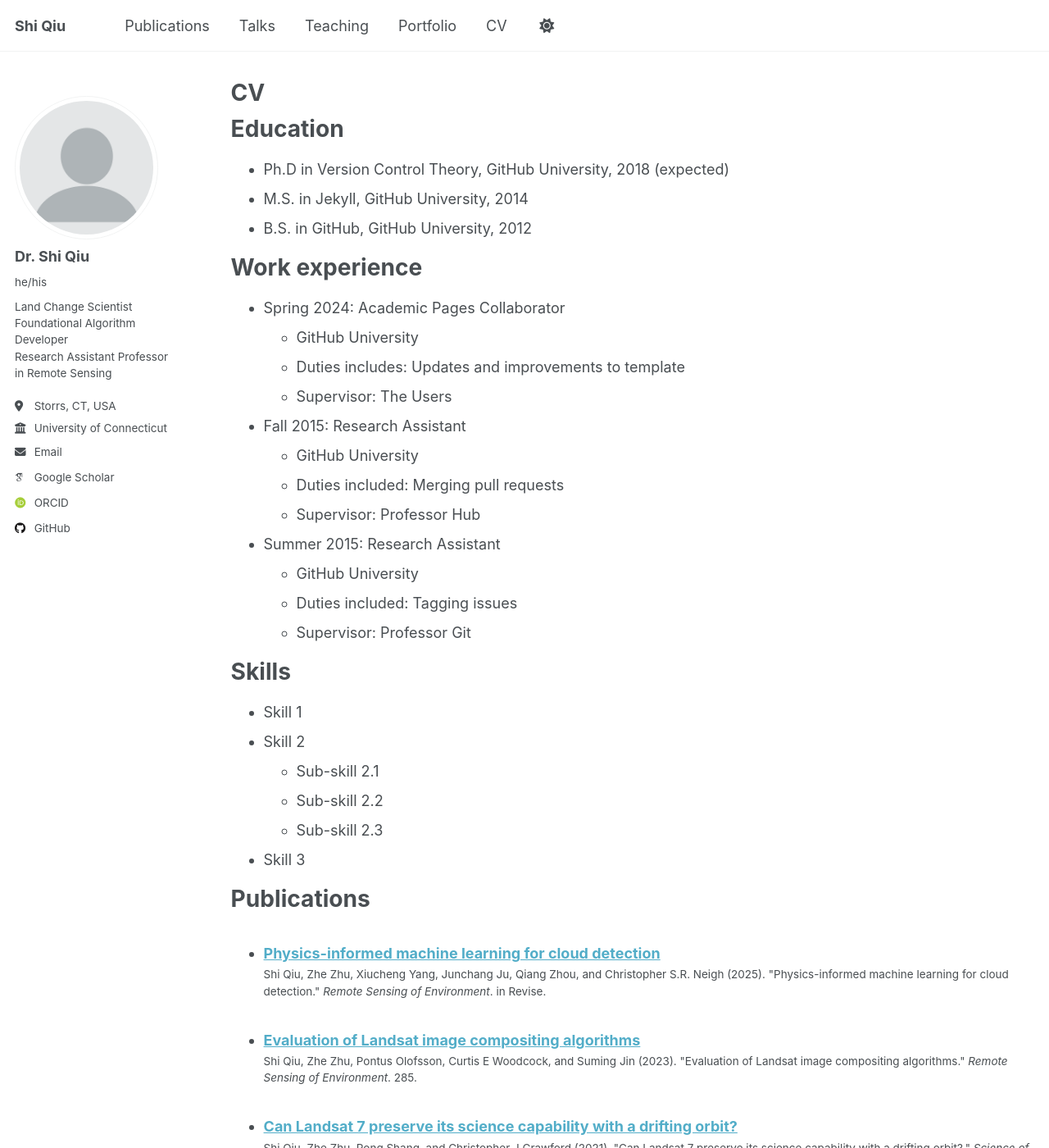
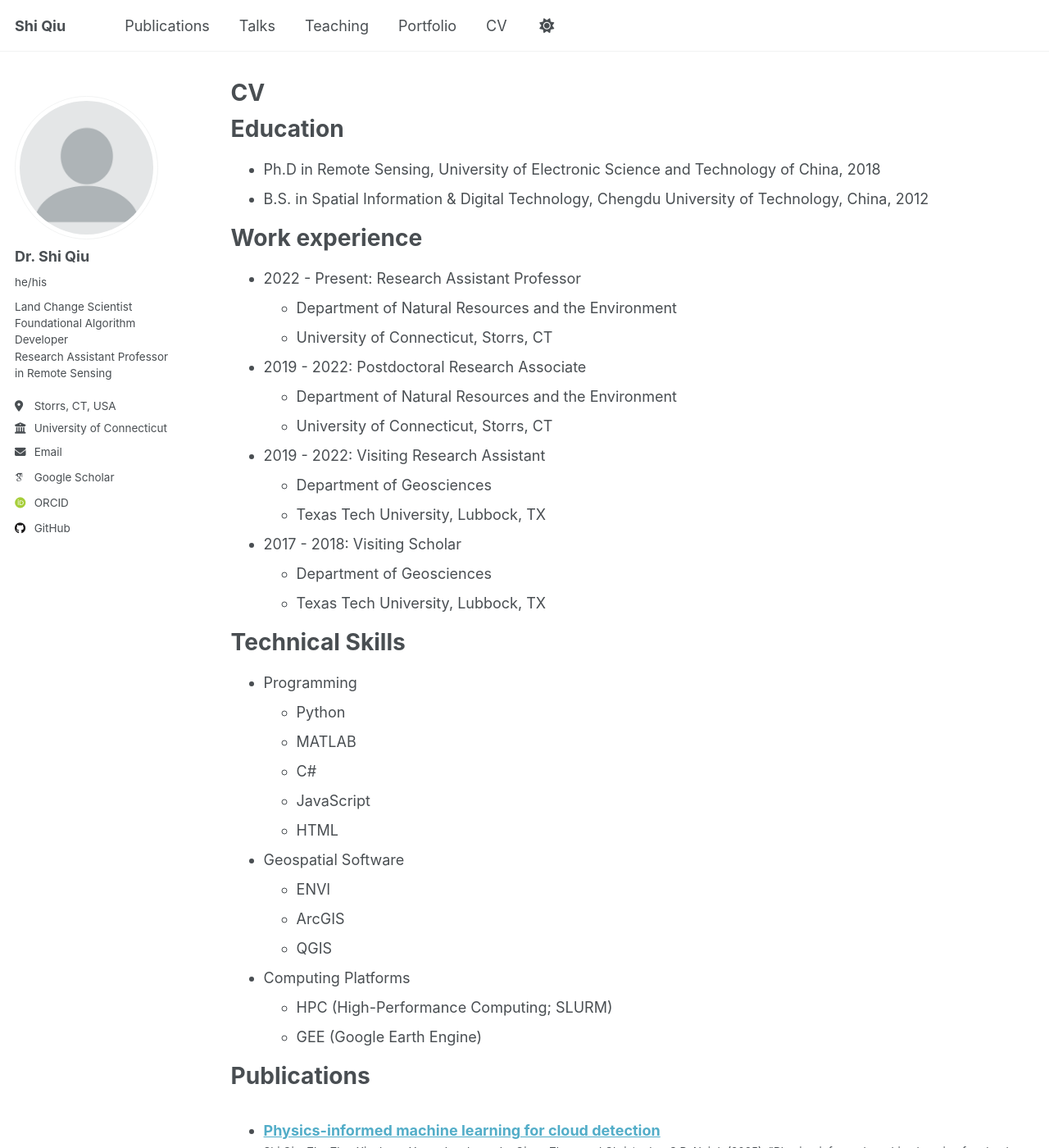
Before and after one commit to shi-eo/shi-eo.github.io, a Jekyll site: the page built from _pages/cv.md, in a window 1280 px wide and 1400 px high. Shown: the whole window at 82% size. Built offline with Jekyll 4.4.1, drawn with Linux system fonts in a browser that asks for light colours; some web fonts are replaced; a script that is not in the unit is left out.

Commit message:
Update cv.md

```diff
--- a/_pages/cv.md
+++ b/_pages/cv.md
@@ -11,35 +11,42 @@ redirect_from:
 
 Education
 ======
-* Ph.D in Version Control Theory, GitHub University, 2018 (expected)
-* M.S. in Jekyll, GitHub University, 2014
-* B.S. in GitHub, GitHub University, 2012
+* Ph.D in Remote Sensing, University of Electronic Science and Technology of China, 2018
+* B.S. in Spatial Information & Digital Technology, Chengdu University of Technology, China, 2012
 
 Work experience
 ======
-* Spring 2024: Academic Pages Collaborator
-  * GitHub University
-  * Duties includes: Updates and improvements to template
-  * Supervisor: The Users
+* 2022 - Present: Research Assistant Professor
+  * Department of Natural Resources and the Environment
+  * University of Connecticut, Storrs, CT
 
-* Fall 2015: Research Assistant
-  * GitHub University
-  * Duties included: Merging pull requests
-  * Supervisor: Professor Hub
+* 2019 - 2022: Postdoctoral Research Associate
+  * Department of Natural Resources and the Environment
+  * University of Connecticut, Storrs, CT
 
-* Summer 2015: Research Assistant
-  * GitHub University
-  * Duties included: Tagging issues
-  * Supervisor: Professor Git
+* 2019 - 2022: Visiting Research Assistant
+  * Department of Geosciences
+  * Texas Tech University, Lubbock, TX
 
-Skills
+* 2017 - 2018: Visiting Scholar
+  * Department of Geosciences
+  * Texas Tech University, Lubbock, TX
+
+Technical Skills
 ======
-* Skill 1
-* Skill 2
-  * Sub-skill 2.1
-  * Sub-skill 2.2
-  * Sub-skill 2.3
-* Skill 3
+* Programming
+  * Python
+  * MATLAB
+  * C#
+  * JavaScript
+  * HTML
+* Geospatial Software
+  * ENVI
+  * ArcGIS
+  * QGIS
+* Computing Platforms
+  * HPC (High-Performance Computing; SLURM)
+  * GEE (Google Earth Engine)
 
 Publications
 ======
```
